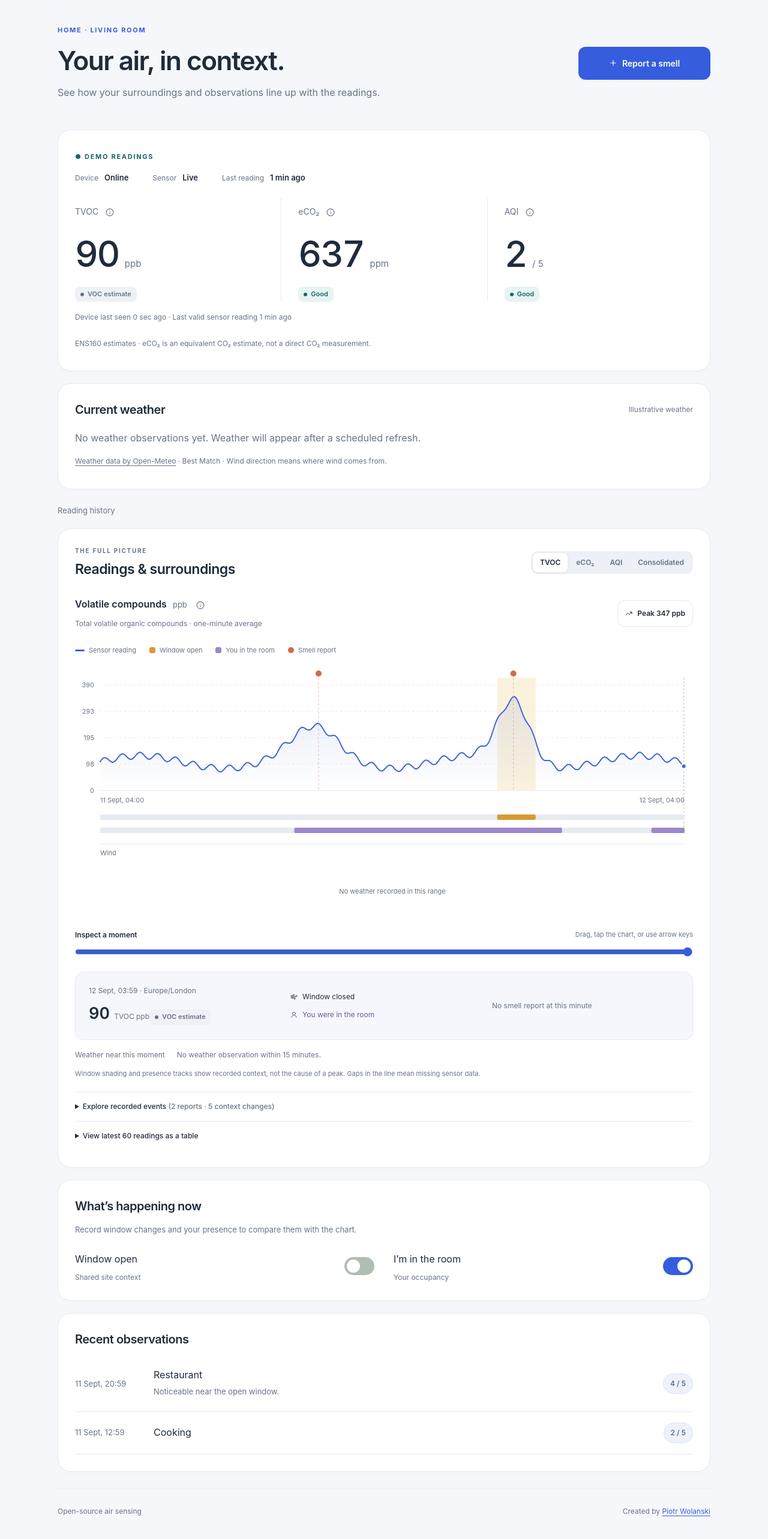
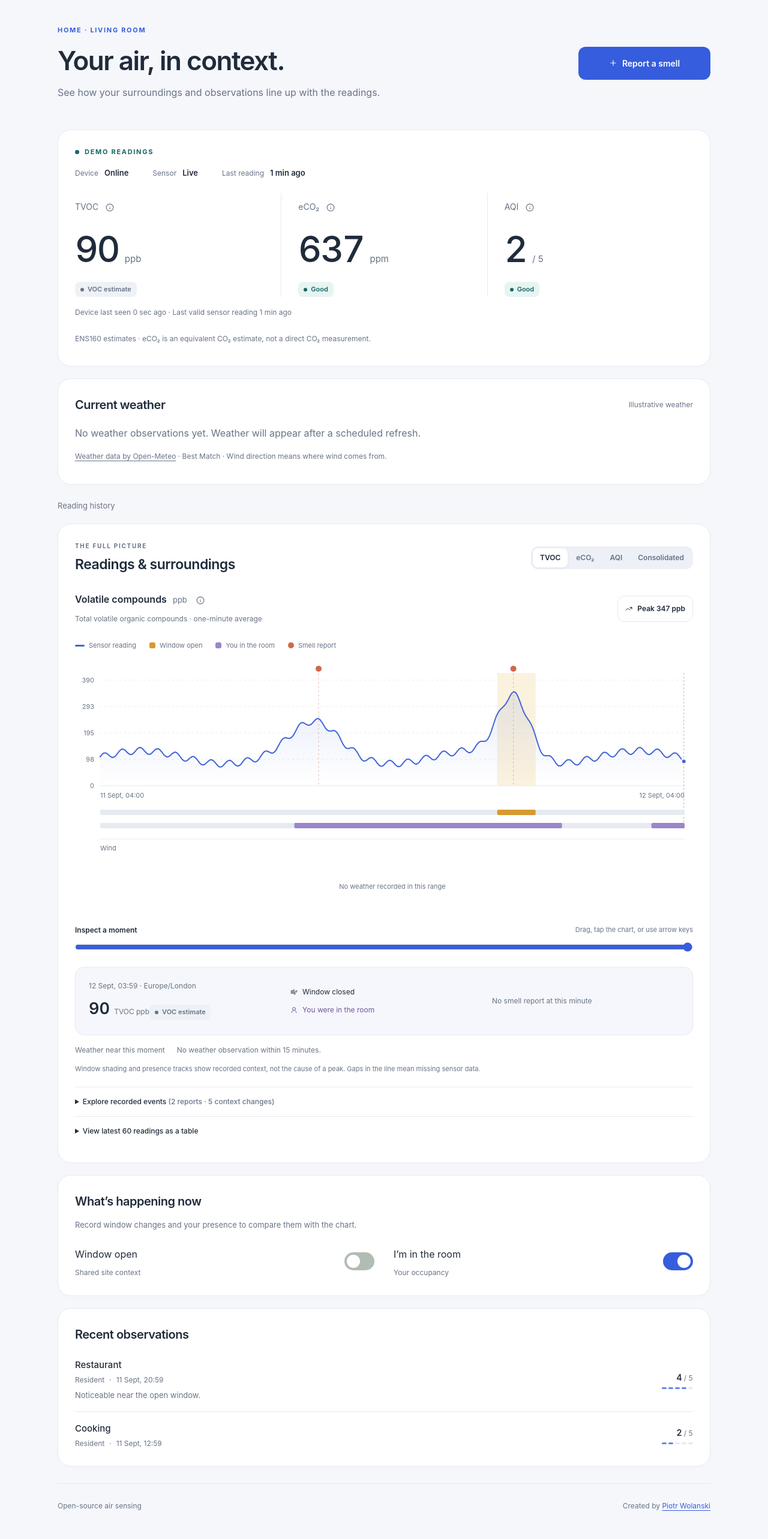
Before and after one commit to pvolansky/digitalnose, a Next.js app: page /demo in a window 1280 px wide. Shown: the part 152-2718 px from the top of the page at 60% size. Built offline with nearby package versions, Linux system fonts and the light colour scheme.

Commit message:
Overview improvements

```diff
--- a/app/globals.css
+++ b/app/globals.css
@@ -1349,3 +1349,129 @@ footer a {
   font-variant-numeric: tabular-nums;
   pointer-events: none;
 }
+
+.reading-status-row {
+  display: flex;
+  align-items: center;
+  justify-content: space-between;
+  flex-wrap: wrap;
+  gap: 12px 24px;
+}
+.reading-status-row .health-heading,
+.reading-status-row .sync-status {
+  margin: 0;
+}
+.reading-status-row .health-heading {
+  display: inline-flex;
+  align-items: center;
+  gap: 9px;
+}
+.health-dot {
+  position: relative;
+  display: inline-block;
+  width: 7px;
+  height: 7px;
+  border-radius: 50%;
+  background: currentColor;
+  flex-shrink: 0;
+}
+.health-dot-live::after {
+  content: '';
+  position: absolute;
+  inset: -3px;
+  border: 1px solid currentColor;
+  border-radius: 50%;
+  animation: live-signal 2.8s ease-out infinite;
+}
+@keyframes live-signal {
+  0% {
+    transform: scale(0.65);
+    opacity: 0.5;
+  }
+  65%,
+  100% {
+    transform: scale(1.7);
+    opacity: 0;
+  }
+}
+@media (prefers-reduced-motion: reduce) {
+  .health-dot-live::after {
+    animation: none;
+    opacity: 0;
+  }
+}
+
+.recent-observations h2 {
+  margin: 0 0 8px;
+}
+.observation-list {
+  list-style: none;
+  margin: 0;
+  padding: 0;
+}
+.observation-item {
+  display: flex;
+  align-items: center;
+  justify-content: space-between;
+  gap: 24px;
+  padding: 16px 0;
+}
+.observation-item + .observation-item {
+  border-top: 1px solid var(--line);
+}
+.observation-item:last-child {
+  padding-bottom: 0;
+}
+.observation-content {
+  min-width: 0;
+  overflow-wrap: anywhere;
+}
+.observation-title {
+  margin: 0;
+  font-size: 15px;
+  font-weight: 500;
+}
+.observation-meta {
+  display: flex;
+  align-items: baseline;
+  flex-wrap: wrap;
+  gap: 4px 8px;
+  margin-top: 4px;
+  color: var(--muted);
+  font-size: 12px;
+}
+.observation-note {
+  margin: 6px 0 0;
+  color: var(--muted);
+  font-size: 13px;
+}
+.observation-intensity {
+  display: grid;
+  justify-items: end;
+  gap: 6px;
+  flex-shrink: 0;
+}
+.observation-score {
+  font-size: 14px;
+  font-weight: 600;
+  font-variant-numeric: tabular-nums;
+}
+.observation-score > span {
+  color: var(--muted);
+  font-size: 12px;
+  font-weight: 400;
+}
+.observation-levels {
+  display: flex;
+  gap: 3px;
+}
+.observation-levels > span {
+  width: 8px;
+  height: 3px;
+  border-radius: 2px;
+  background: var(--line);
+}
+.observation-levels > .is-filled {
+  background: var(--accent);
+  opacity: 0.75;
+}
--- a/components/live-reading.tsx
+++ b/components/live-reading.tsx
@@ -1,5 +1,5 @@
 'use client';
-import { useEffect, useState } from 'react';
+import { useEffect, useState, type ReactNode } from 'react';
 import { MetricBadge, MetricInfo } from './metric-info';
 import { getDeviceHealth, healthTimeAgo } from '@/lib/domain/device-health';
 import type { Reading } from '@/lib/domain/types';
@@ -8,11 +8,13 @@ export function LiveReading({
   lastSeenAt,
   initialNow,
   demo = false,
+  syncStatus,
 }: {
   reading: Reading | null;
   lastSeenAt: string | null;
   initialNow: number;
   demo?: boolean;
+  syncStatus?: ReactNode;
 }) {
   const [now, setNow] = useState(initialNow);
   useEffect(() => {
@@ -27,9 +29,16 @@ export function LiveReading({
   });
   return (
     <section className="panel">
-      <p className={`eyebrow health-heading health-${health.state}`}>
-        ● {demo ? 'Demo readings' : health.headline}
-      </p>
+      <div className="reading-status-row">
+        <p className={`eyebrow health-heading health-${health.state}`}>
+          <span
+            className={`health-dot${health.state === 'live' && !demo ? ' health-dot-live' : ''}`}
+            aria-hidden="true"
+          />
+          {demo ? 'Demo readings' : health.headline}
+        </p>
+        {syncStatus}
+      </div>
       <dl className="health-summary">
         <div>
           <dt>Device</dt>
--- a/components/overview.tsx
+++ b/components/overview.tsx
@@ -56,6 +56,11 @@ export function Overview({
         reading={data.latest}
         initialNow={data.now}
         demo={demo}
+        syncStatus={
+          !demo ? (
+            <Realtime siteId={site.id} deviceId={device?.id} onUpdate={live.refresh} />
+          ) : undefined
+        }
       />
       <WeatherCard
         observation={data.weather.latest}
@@ -117,7 +122,6 @@ export function Overview({
         }}
       />
       <RecentReports reports={data.recentReports} timezone={site.timezone} />
-      {!demo && <Realtime siteId={site.id} deviceId={device?.id} onUpdate={live.refresh} />}
     </>
   );
 }
--- a/components/recent-reports.tsx
+++ b/components/recent-reports.tsx
@@ -1,22 +1,22 @@
+import React from 'react';
 import type { SmellReport } from '@/lib/domain/types';
 const intensityLabels = ['', 'Faint', 'Mild', 'Moderate', 'Strong', 'Very strong'];
 export function RecentReports({ reports, timezone }: { reports: SmellReport[]; timezone: string }) {
   return (
-    <section className="panel">
+    <section className="panel recent-observations">
       <h2>Recent observations</h2>
       {reports.length ? (
-        reports.map((r) => (
-          <article
-            key={r.id}
-            className="row spread"
-            style={{ padding: '18px 0', borderBottom: '1px solid var(--line)' }}
-          >
-            <div className="row">
-              <time
-                className="muted"
-                dateTime={r.reported_at}
-                style={{ fontSize: 13, minWidth: 115 }}
-              >
+        <ul className="observation-list">
+          {reports.map((r) => (
+            <li key={r.id} className="observation-item">
+              <div className="observation-content">
+                <p className="observation-title">
+                  {r.smell_type || `${intensityLabels[r.intensity]} smell`}
+                </p>
+                <div className="observation-meta">
+                  <span>{r.reporter_display_name?.trim() || 'Resident'}</span>
+                  <span aria-hidden="true">·</span>
+                  <time dateTime={r.reported_at}>
                     {new Intl.DateTimeFormat('en-GB', {
                       timeZone: timezone,
                       day: 'numeric',
@@ -25,23 +25,26 @@ export function RecentReports({ reports, timezone }: { reports: SmellReport[]; t
                       minute: '2-digit',
                     }).format(new Date(r.reported_at))}
                   </time>
-              <div>
-                <p style={{ margin: 0 }}>
-                  {r.smell_type || `${intensityLabels[r.intensity]} smell`}
-                </p>
-                {r.note && (
-                  <p
-                    className="muted"
-                    style={{ fontSize: 13, margin: '4px 0', overflowWrap: 'anywhere' }}
+                </div>
+                {r.note && <p className="observation-note">{r.note}</p>}
+              </div>
+              <div
+                className="observation-intensity"
+                aria-label={`Intensity: ${r.intensity} out of 5, ${intensityLabels[r.intensity]}`}
               >
-                    {r.note}
-                  </p>
-                )}
+                <span className="observation-score" aria-hidden="true">
+                  {r.intensity}
+                  <span> / 5</span>
+                </span>
+                <span className="observation-levels" aria-hidden="true">
+                  {[1, 2, 3, 4, 5].map((level) => (
+                    <span key={level} className={level <= r.intensity ? 'is-filled' : ''} />
+                  ))}
+                </span>
               </div>
-            </div>
-            <span className="tag">{r.intensity} / 5</span>
-          </article>
-        ))
+            </li>
+          ))}
+        </ul>
       ) : (
         <p className="muted">No reports yet. When you notice a smell, add an observation.</p>
       )}
--- a/lib/domain/reports.ts
+++ b/lib/domain/reports.ts
@@ -23,5 +23,20 @@ export async function loadReports(db: SupabaseClient, siteId: string, limit = 5,
   if (before) query = query.lt('reported_at', before);
   const { data, error } = await query;
   if (error) throw new Error('Unable to load smell reports.');
-  return data as SmellReport[];
+  const reports = data as SmellReport[];
+  if (!reports.length) return reports;
+  const { data: names, error: namesError } = await db.rpc('report_display_names', {
+    report_ids: reports.map((report) => report.id),
+  });
+  if (namesError) throw new Error('Unable to load report display names.');
+  const byReport = new Map<string, string | null>(
+    (names || []).map((row: { report_id: string; display_name: string | null }) => [
+      row.report_id,
+      row.display_name,
+    ]),
+  );
+  return reports.map((report) => ({
+    ...report,
+    reporter_display_name: byReport.get(report.id) ?? null,
+  }));
 }
--- a/lib/domain/types.ts
+++ b/lib/domain/types.ts
@@ -26,6 +26,7 @@ export type Reading = {
   created_at?: string;
 };
 export type SmellReport = {
+  reporter_display_name?: string | null;
   id: string;
   site_id: string;
   user_id: string;
```
Also changed, not shown: 2 other files (tests, documents, lock files or other folders). Lines whose indentation alone changed are shown as unchanged.
